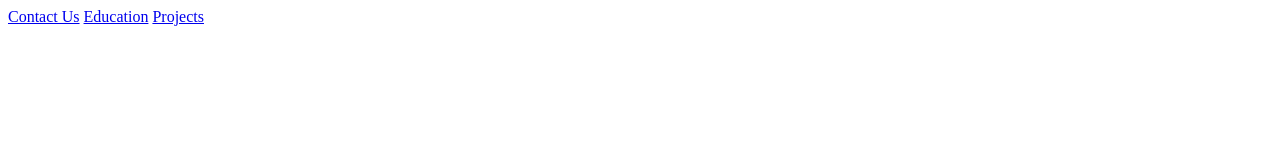
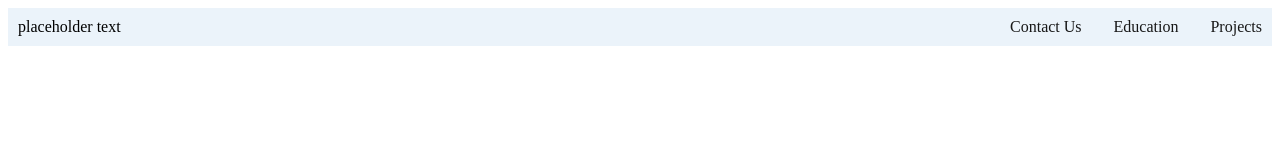
Before and after one commit to R8B0/r8b0.github.io, a plain HTML site: page html/index.html in a window 1280 px wide. Drawn offline with Linux system fonts and the light colour scheme.

Commit message:
updated header and added related files

```diff
--- a/Style/index.css
+++ b/Style/index.css
@@ -1,3 +1,18 @@
+.ui-header a{
+    color: hwb(0 9% 91%);
+    text-decoration: none;
+}
 .ui-header{
-    color: red;
+    display: flex;
+    justify-content: space-between;
+    padding: 10px 10px 10px 10px;
+    background-color: hwb(206 92% 2%);
+
 }
+.ui-header-right{
+    justify-content: flex-end;
+    display: flex;
+    flex-direction: row;
+    flex-wrap: wrap;
+    column-gap: 2rem;
+}
--- a/html/index.html
+++ b/html/index.html
@@ -6,9 +6,14 @@
 </head>
 <body>
     <div class="ui-header">
-        <a href="placeholder.html">Contact Us</a>
-        <a href="placeholder.html">Education</a>
-        <a href="placeholder.html">Projects</a>
+        <div class="ui-header-left">
+            placeholder text
+        </div>
+        <div class="ui-header-right">
+            <a href="Contact.html">Contact Us</a>
+            <a href="Education.html">Education</a>
+            <a href="Projects.html">Projects</a>
+        </div>
     </div>
 </body>
 </html>
```
Also changed, not shown: html/Education.html (added, +11 -0 lines), html/Projects.html (added, +11 -0 lines), html/Contact.html (renamed from html/placeholder.html).
